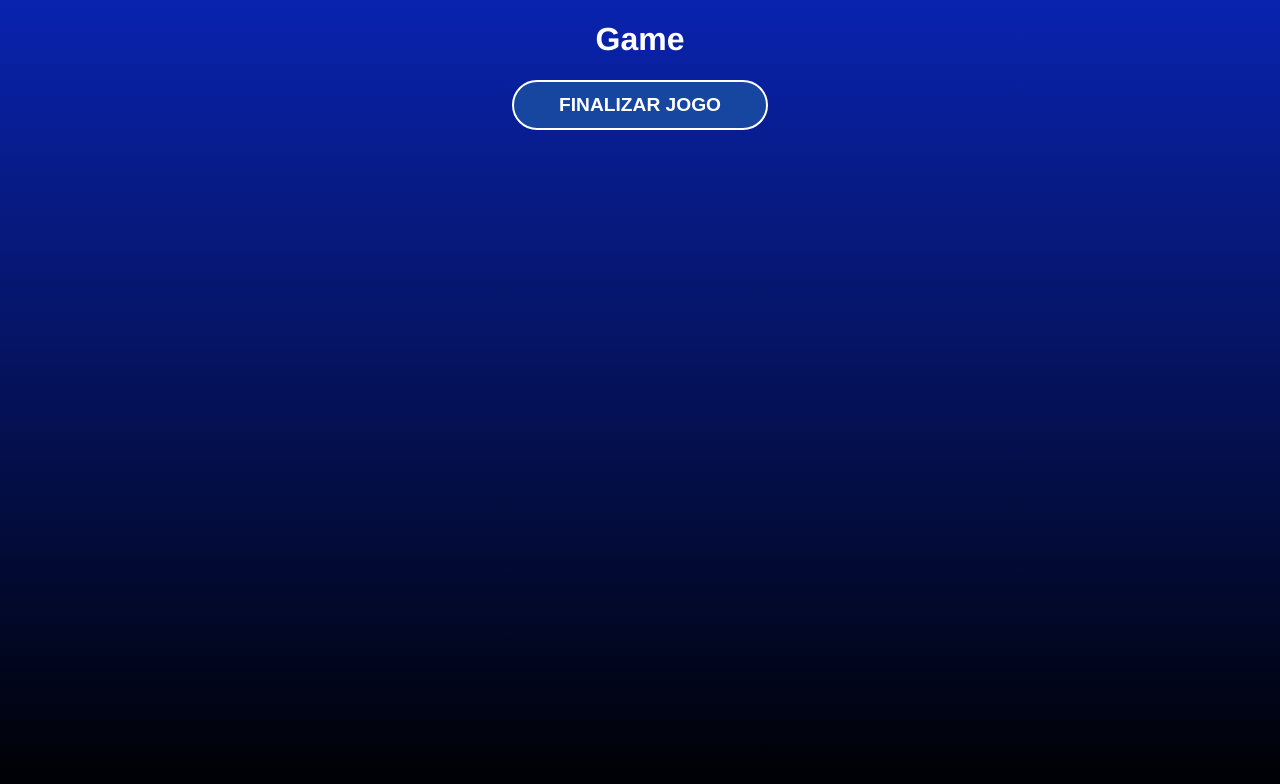
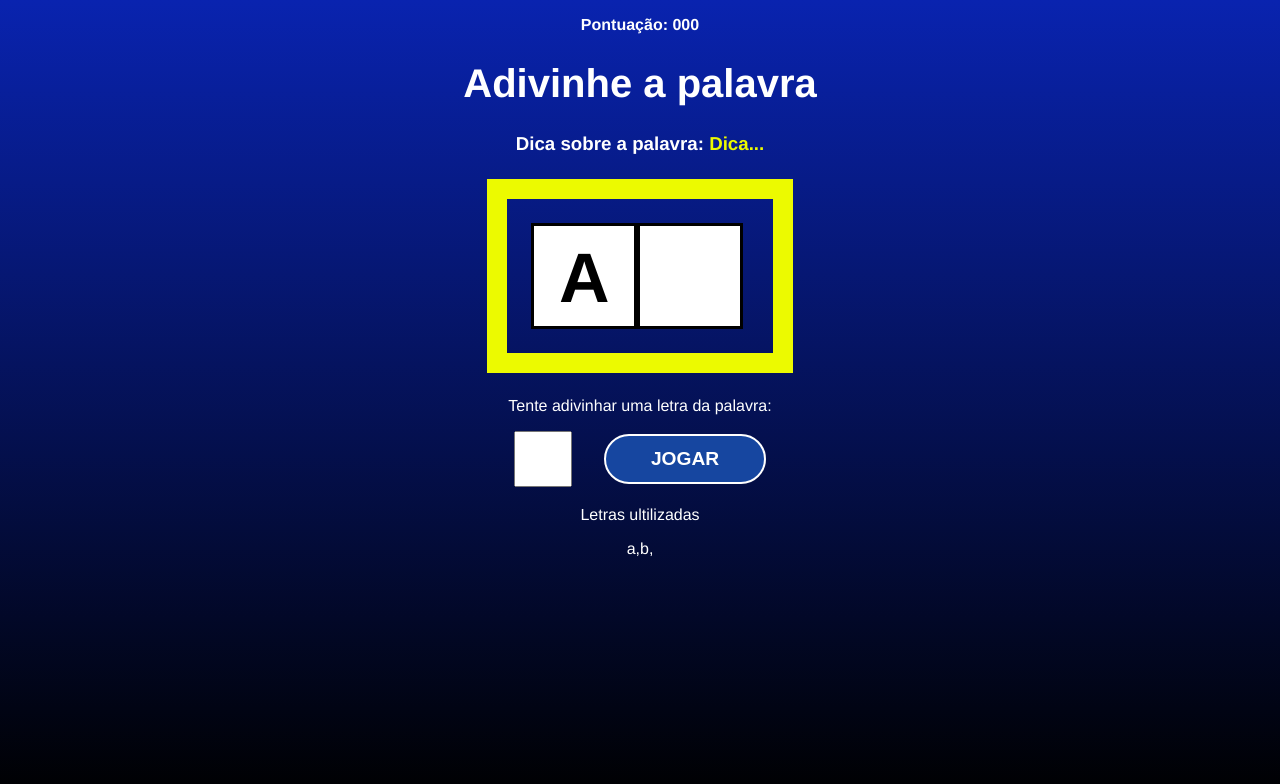
Before and after one commit to miqueiasbelfort/secret_word, a React (Vite) app: page / in a window 1280 px wide. Both pictures are taken after a click on the button "START GAME". Shown: the top 784 px of the page. Built offline with nearby package versions, Linux system fonts and the light colour scheme.

Commit message:
game style

```diff
--- a/src/components/Game.css
+++ b/src/components/Game.css
@@ -0,0 +1,42 @@
+.game h1 {
+    font-size: 2.5em;
+}
+.points span {
+    font-weight: bold;
+}
+.tip span {
+    color: #ecfa00;
+}
+.wordContainer {
+    margin: 1.5em;
+    padding: 1.5em;
+    border: 20px solid #ecfa00;
+    display: flex;
+}
+.letter, .blankSquare {
+    font-size: 70px;
+    line-height: 1.5;
+    border: 3px solid #000;
+    height: 100px;
+    width: 100px;
+    text-transform: uppercase;
+    background-color: #fff;
+    color: #000;
+    font-weight: bold;
+}
+
+.letterContainer {
+    margin-bottom: 1.2em;
+}
+.letterContainer form {
+    display: flex;
+    align-items: center;
+    justify-content: center;
+}
+.letterContainer input {
+    height: 50px;
+    width: 50px;
+    font-size: 2em;
+    text-align: center;
+    margin-right: 1em;
+}
--- a/src/components/Game.jsx
+++ b/src/components/Game.jsx
@@ -1,12 +1,33 @@
 import React from 'react'
 //css
-import "./Game"
+import "./Game.css"
 
 const Game = ({verifyLetter}) => {
   return (
-    <div>
-        <h1>Game</h1>
-        <button onClick={verifyLetter}>Finalizar jogo</button>
+    <div className='game'>
+       <p className='points'>
+         <span>Pontuação: 000</span>
+       </p>
+       <h1>Adivinhe a palavra</h1>
+       <h3 className='tip'>
+          Dica sobre a palavra: <span>Dica...</span>
+       </h3>
+       <div className='wordContainer'>
+          <span className='letter'>A</span>
+          <span className="blankSquare"></span>
+       </div>
+       <div className='letterContainer'>
+          <p>Tente adivinhar uma letra da palavra:</p>
+          <form>
+            <input type="text" name="letter" maxLength="1" required/>
+            <button>Jogar</button>
+          </form>
+       </div>
+       <div className='wrongLettersContainer'>
+          <p>Letras ultilizadas</p>
+          <span>a,</span>
+          <span>b,</span>
+       </div>
     </div>
   )
 }
```
